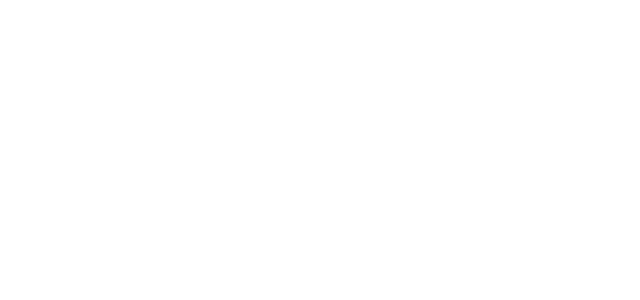
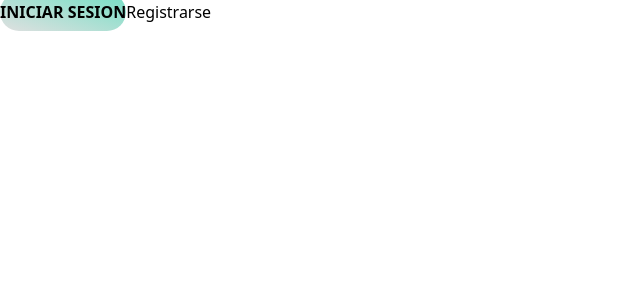
Before and after one commit to No-Country/c10-39-ft-nest-react, a React (Vite) app in the folder client/: page / in a window 1280 px wide. Shown: the top 300 px of the page, without its empty margins (0-640 px from the left). Built offline with nearby package versions, Linux system fonts and the light colour scheme.

Commit message:
delete button gradient component

```diff
--- a/client/src/App.tsx
+++ b/client/src/App.tsx
@@ -1,12 +1,14 @@
 import { Route, Routes, BrowserRouter, Navigate } from "react-router-dom";
 
 import Register from "./Pages/Register";
+import Home from "./Pages/Home";
 
 function App() {
   return (
     <div>
       <BrowserRouter>
         <Routes>
+          <Route path="/" element={<Home />}></Route>
           <Route path="/register" element={<Register />}></Route>
           <Route path="*" element={<Navigate to="/" />}></Route>
         </Routes>
--- a/client/src/Components/ButtonGradient.tsx
+++ /dev/null
@@ -1,18 +0,0 @@
-import { FC } from "react";
-
-import { Link } from "react-router-dom";
-
-export const ButtonGradient: FC<{ type: string }> = ({ type }) => {
-  if (type === "register") {
-    return (
-      <input
-        className="mt-5 w-10/12 py-2 rounded-full font-bold bg-gradient-to-tr from-gradone to-gradtwo"
-        type="submit"
-        value="REGISTRARSE"
-      />
-    );
-  }
-  return <Link to="/login">INICIAR SESION</Link>;
-};
-
-export default ButtonGradient;
--- a/client/src/Components/Input.tsx
+++ b/client/src/Components/Input.tsx
@@ -5,7 +5,7 @@
   setState: (string: string) => void;
 };
 
-export const Input = ({ type, label, state, setState }: props) => {
+const Input = ({ type, label, state, setState }: props) => {
   const handleChange = ({ target }: { target: HTMLInputElement }) => setState(target.value);
 
   return (
--- /dev/null
+++ b/client/src/Pages/Home.tsx
@@ -0,0 +1,17 @@
+import { Link } from "react-router-dom";
+
+const Home = () => {
+  return (
+    <div>
+      <Link
+        className="mt-5 w-10/12 py-2 rounded-full font-bold bg-gradient-to-tr from-gradone to-gradtwo"
+        to="/login"
+      >
+        INICIAR SESION
+      </Link>
+      <Link to={"/register"}>Registrarse</Link>
+    </div>
+  );
+};
+
+export default Home;
--- a/client/src/Pages/Register.tsx
+++ b/client/src/Pages/Register.tsx
@@ -3,9 +3,8 @@
 import axios from "axios";
 
 import Input from "../Components/Input";
-import ButtonGradient from "../Components/ButtonGradient";
 
-export const Register: FC = () => {
+const Register: FC = () => {
   const [email, setEmail] = useState("");
   const [name, setName] = useState("");
   const [lastName, setLastName] = useState("");
@@ -32,25 +31,12 @@
           Registrarse
         </h1>
       </header>
-      <form
-        onSubmit={handleSubmit}
-        className="flex flex-col w-full items-center"
-      >
+      <form onSubmit={handleSubmit} className="flex flex-col w-full items-center">
         <div className="flex flex-col w-full items-center gap-5 py-12">
           <Input type="mail" label="Mail" state={email} setState={setEmail} />
           <Input type="text" label="Nombre" state={name} setState={setName} />
-          <Input
-            type="text"
-            label="Apellido"
-            state={lastName}
-            setState={setLastName}
-          />
-          <Input
-            type="password"
-            label="Contraseña"
-            state={password}
-            setState={setPassword}
-          />
+          <Input type="text" label="Apellido" state={lastName} setState={setLastName} />
+          <Input type="password" label="Contraseña" state={password} setState={setPassword} />
           <Input
             type="password"
             label="Confirmar contraseña"
@@ -58,7 +44,11 @@
             setState={setConfirmPass}
           />
         </div>
-        <ButtonGradient type="register" />
+        <input
+          className="mt-5 w-10/12 py-2 rounded-full font-bold bg-gradient-to-tr from-gradone to-gradtwo"
+          type="submit"
+          value="REGISTRARSE"
+        />
       </form>
     </div>
   );
```
